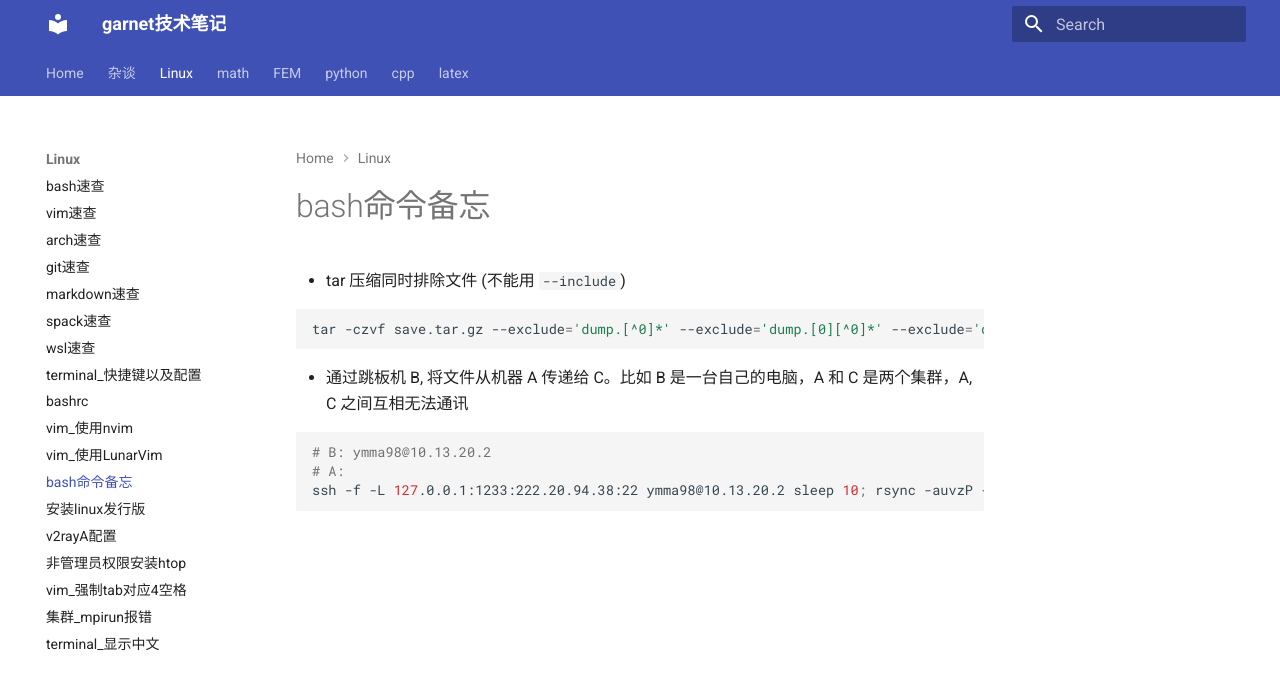
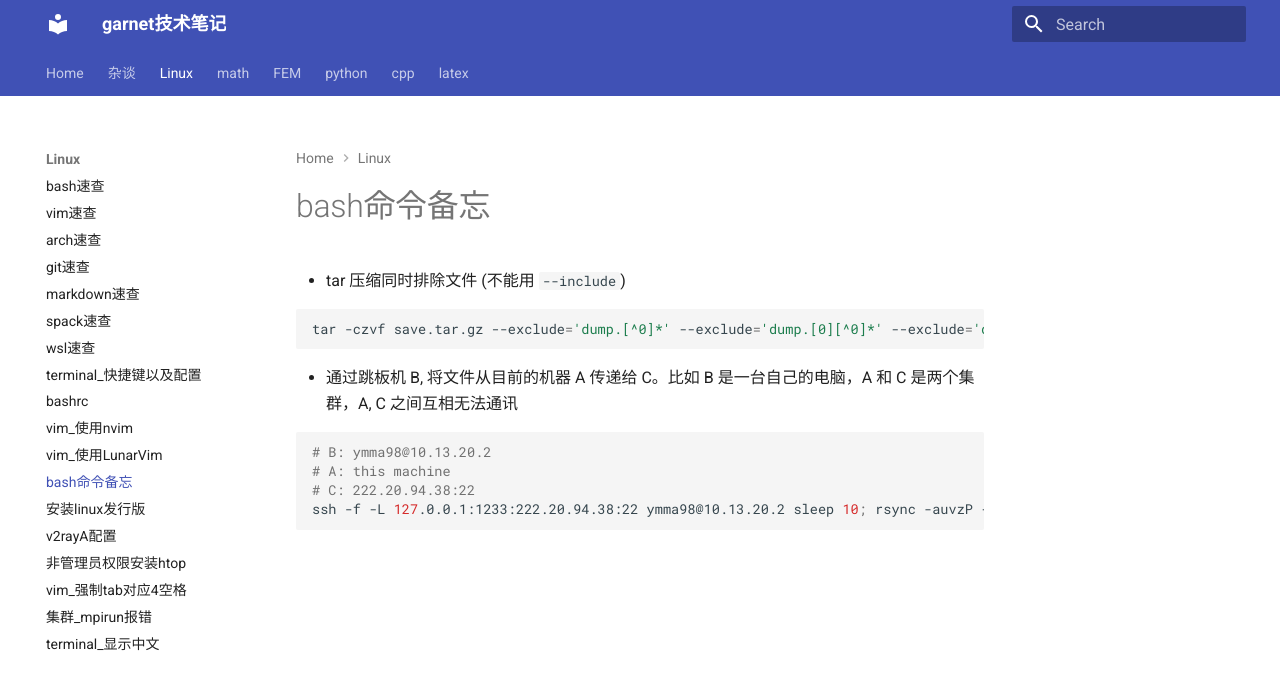
Before and after one commit to ymma98/technotes, an MkDocs documentation site: the page built from docs/Linux/bash命令备忘.md, in a window 1280 px wide. Shown: the top 690 px of the page. Built offline with MkDocs 1.6.1 and Material for MkDocs 9.7.7, drawn with Linux system fonts in a browser that asks for light colours.

Commit message:
docs/Linux/bash命令备忘.md updated from https://stackedit.cn/

````diff
--- a/docs/Linux/bash命令备忘.md
+++ b/docs/Linux/bash命令备忘.md
@@ -6,15 +6,15 @@
 tar -czvf save.tar.gz --exclude='dump.[^0]*' --exclude='dump.[0][^0]*' --exclude='dump.[0][0][^0]*' --exclude='dump.[0][0][0][^0]*' --exclude='dump.[0][0][0][0][^0]*' 01/ 02/ ...
 ```
 
-* 通过跳板机 B, 将文件从机器 A 传递给 C。比如 B 是一台自己的电脑，A 和 C 是两个集群，A, C 之间互相无法通讯
+* 通过跳板机 B, 将文件从目前的机器 A 传递给 C。比如 B 是一台自己的电脑，A 和 C 是两个集群，A, C 之间互相无法通讯
 
 ```bash
 # B: ymma98@10.13.20.2
-# A:
-ssh -f -L 127.0.0.1:1233:222.20.94.38:22 ymma98@10.13.20.2 sleep 10; rsync -auvzP -e 'ssh -p 1233' /file/ ymma@127.0.0.1:/remot
-
+# A: this machine
+# C: 222.20.94.38:22
+ssh -f -L 127.0.0.1:1233:222.20.94.38:22 ymma98@10.13.20.2 sleep 10; rsync -auvzP -e 'ssh -p 1233' /file/ ymma@127.0.0.1:/remote/dir/
 ```
 
 <!--stackedit_data:
-eyJoaXN0b3J5IjpbMTIxMjAwMTk2OCwtMTk3MzAyMjg0MF19
+eyJoaXN0b3J5IjpbNDAyNDAzMTYwLC0xOTczMDIyODQwXX0=
 -->
````
